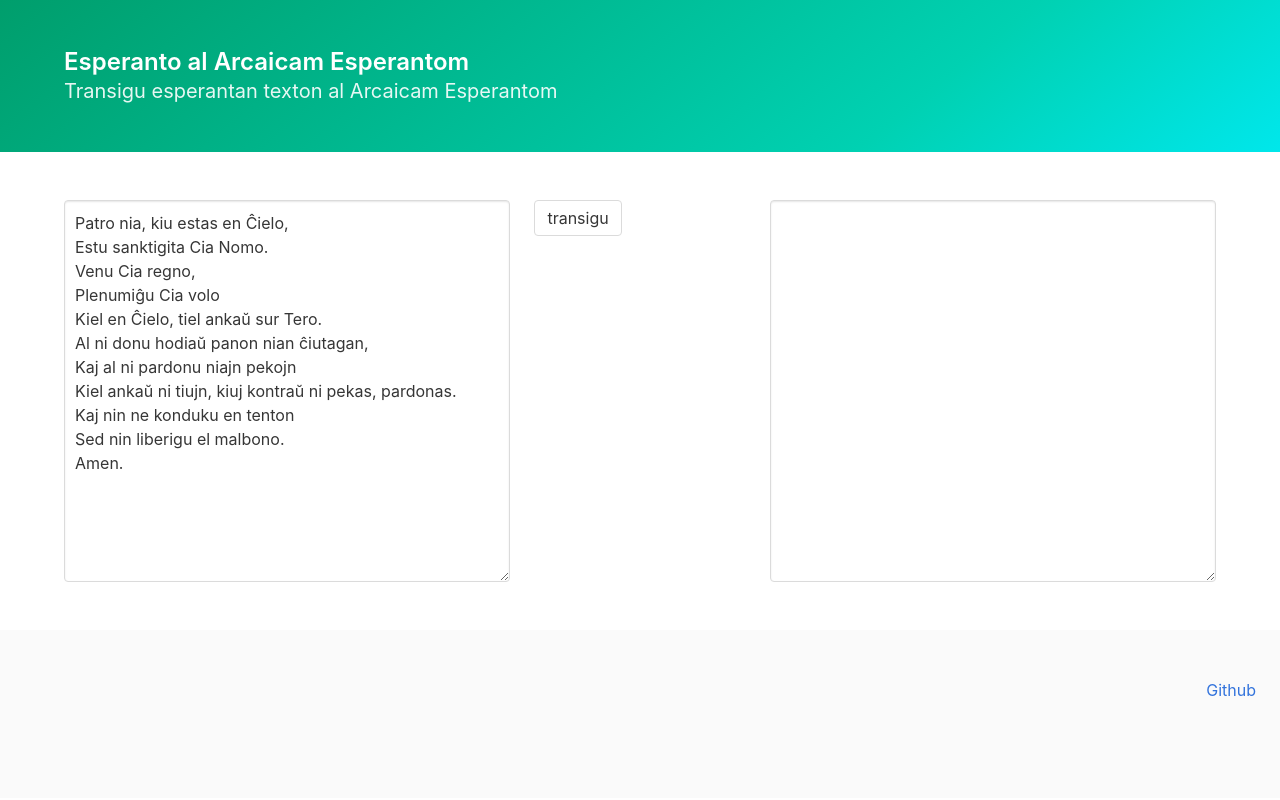
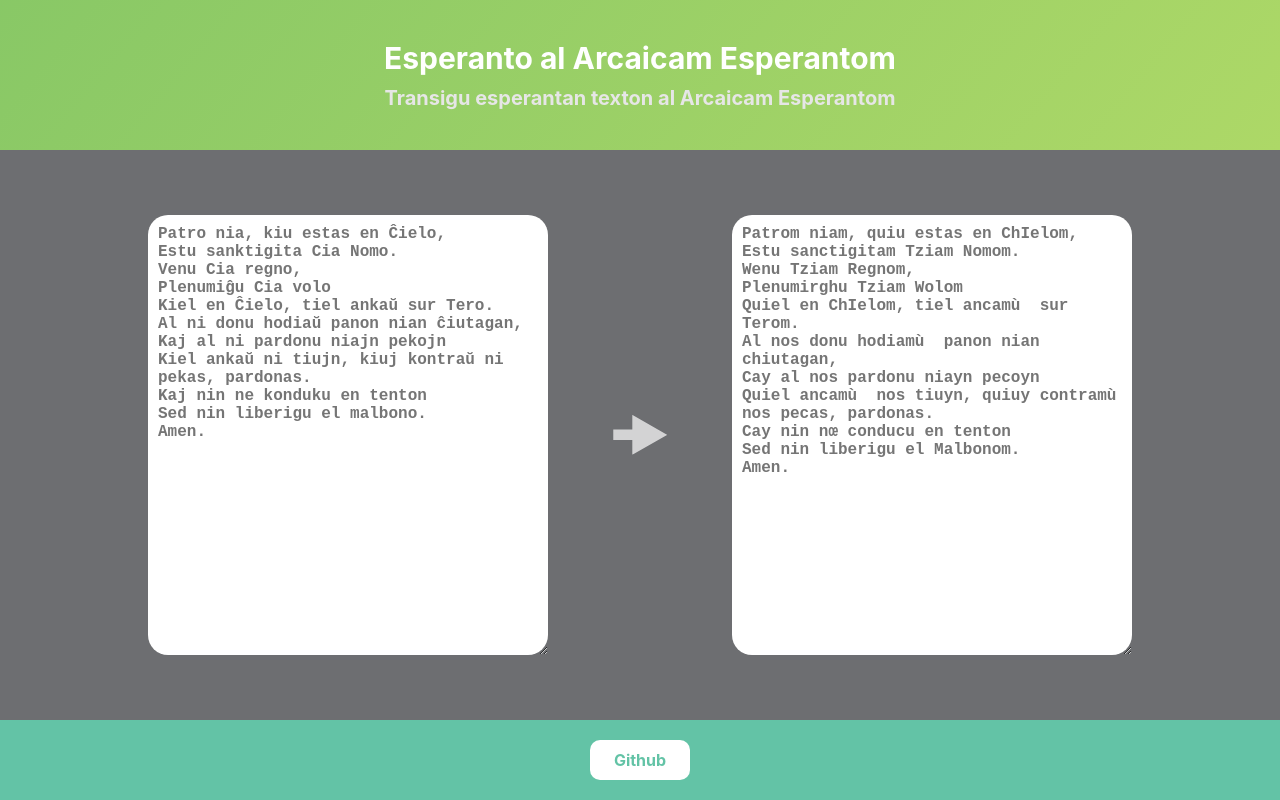
Before and after one commit to Esperanto/arcaicam-esperantom, a plain HTML site: page index.html in a window 1280 px wide. Drawn offline with nearby package versions, Linux system fonts and the light colour scheme.

Commit message:
Nova Desegno. Html-strukturo ŝanĝita. Forigita butono.

```diff
--- /dev/null
+++ b/css/style.css
@@ -0,0 +1,145 @@
+*,
+*::before,
+*::after{
+  box-sizing: border-box;
+  margin: 0;
+  padding: 0;
+  border: 0;
+}
+
+img{
+  display: block;
+}
+
+:root{
+  --unua-koloro: #64b865;
+  --dua-koloro: #add867;
+  --tria-koloro: #63c3a6;
+  --neutrala-koloro: #6d6e71;
+}
+
+body{
+  font-family: -apple-system, BlinkMacSystemFont, 'Segoe UI', Roboto, Oxygen, Ubuntu, Cantarell, 'Open Sans', 'Helvetica Neue', sans-serif;
+}
+
+.c-header{
+  background: linear-gradient(130deg, var(--unua-koloro) 0%, var(--dua-koloro) 100%);
+  background-size: 200% 200%;
+  animation: header 10s ease infinite;
+  text-align: center;
+  padding: 20px;
+  width: 100%;
+}
+
+@keyframes header{
+  0% {background-position: 0% 50%}
+  50% {background-position: 100% 100%}
+  100% {background-position: 0% 50%}
+}
+
+.c-header__title{
+  color: white;
+  font-size: 25px;
+}
+
+.c-header__sub-title{
+  color: #e6e6e6;
+  font-size: 16px;
+  font-weight: bold;
+  width: 80%;
+  margin-top: 10px;
+}
+
+.c-transigo{
+  background-color: var(--neutrala-koloro);
+  padding: 10px 20px;
+  width: 100%;
+  flex-grow: 2;
+}
+
+.c-transigo__container{
+  max-width: 1024px;
+  margin: auto;
+  height: 100%;
+}
+
+[class*="c-transigo__textarea--"], .c-transigo__textarea{
+  width: 100%;
+  height: 280px;
+  margin: 20px auto;
+  border-radius: 20px;
+  padding: 10px;
+  font-size: 16px;
+  font-weight: bold;
+  color: var(--unua-koloro);
+}
+
+.c-transigo__textarea--aeo{
+  color: var(--neutrala-koloro);
+}
+
+.c-transigo__img{
+  margin: auto;
+  width: 40px;
+  opacity: .7;
+}
+
+.c-footer{
+  background-color: var(--tria-koloro);
+  width: 100%;
+  padding: 20px;
+}
+
+.c-button{
+  width: 100px;
+  border-radius: 10px;
+  text-align: center;
+  text-decoration: none;
+  font-weight: bold;
+  color: var(--tria-koloro);
+  background-color: white;
+  padding: 10px;
+}
+
+@media (min-width: 426px) {
+
+  body{
+    height: 100vh;
+  }
+
+  .c-header{
+    height: 150px;
+  }
+
+  .c-header__title{
+    font-size: 30px;
+  }
+
+  .c-header__sub-title{
+    font-size: 20px;
+  }
+
+  .c-transigo__container{
+    max-width: 1024px;
+    display: flex;
+    justify-content: space-between;
+    align-items: center;
+  }
+
+  [class*="c-transigo__textarea--"], .c-transigo__textarea{
+    margin: 20px 20px;
+    max-width: 400px;
+    height: 80%;
+  }
+
+  .c-transigo__img{
+    transform: rotate(-90deg);
+  }
+}
+
+.u-flex{
+  display: flex;
+  justify-content: center;
+  align-items: center;
+  flex-direction: column;
+}
--- a/index.html
+++ b/index.html
@@ -2,30 +2,19 @@
 <html>
 	<head>
 		<meta charset="utf-8">
-		<meta name="viewport" content="width=device-width, initial-scale=1">
+		<meta name="viewport" content="width=device-width, initial-scale=1, user-scalable=no">
 		<title>Esperanto al Arcaicam Esperantom</title>
 		<meta name="description" content="Transigu esperantan texton al Arcaicam Esperantom">
-		<link rel="stylesheet" href="https://cdnjs.cloudflare.com/ajax/libs/bulma/0.7.2/css/bulma.min.css">
-		<link rel="stylesheet" href="/css/style.css">
-		<script src="js/index.js"></script>
+		<link rel="stylesheet" href="./css/style.css">
 	</head>
-	<body>
-		<section class="hero is-primary is-bold">
-			<div class="hero-body">
-				<div class="container">
-					<h1 class="title is-4"><a href="/">Esperanto al Arcaicam Esperantom</a></h1>
-					<div class="subtitle">Transigu esperantan texton al Arcaicam Esperantom</div>
-				</div>
-			</div>
-
-		</section>
-		<section class="section">
-
-			<div class="container">
-
-				<div class="columns">
-					<div class="column is-two-fifths">
-						<textarea id="eo" class="textarea" placeholder="" rows="15">Patro nia, kiu estas en Ĉielo,
+	<body class="u-flex">
+		<header class="c-header u-flex">
+			<h1 class="c-header__title">Esperanto al Arcaicam Esperantom</h1>
+			<span class="c-header__sub-title">Transigu esperantan texton al Arcaicam Esperantom</span>
+		</header>
+		<main class="c-transigo">
+			<div class="c-transigo__container">
+				<textarea id="js-eo" class="c-transigo__textarea" placeholder="Patro nia, kiu estas en Ĉielo,
 Estu sanktigita Cia Nomo.
 Venu Cia regno,
 Plenumiĝu Cia volo
@@ -35,28 +24,26 @@ Kaj al ni pardonu niajn pekojn
 Kiel ankaŭ ni tiujn, kiuj kontraŭ ni pekas, pardonas.
 Kaj nin ne konduku en tenton
 Sed nin liberigu el malbono.
-Amen.</textarea>
-					</div>
-					<div class="column is-one-fifth">
-						<input class="button" type="submit" value="transigu" onclick="transigu();">
-					</div>
-					<div class="column is-two-fifths">
-						<textarea id="aeo" class="textarea" placeholder="" rows="15"></textarea>
-					</div>
-				</div>
-
+Amen.
+				"></textarea>
+				<img class="c-transigo__img" src="./img/arcaicam.svg" alt="flecha">
+				<textarea id="js-aeo" class="c-transigo__textarea--aeo" placeholder="Patrom niam, quiu estas en ChIelom,
+Estu sanctigitam Tziam Nomom.
+Wenu Tziam Regnom,
+Plenumirghu Tziam Wolom
+Quiel en ChIelom, tiel ancamù  sur Terom.
+Al nos donu hodiamù  panon nian chiutagan,
+Cay al nos pardonu niayn pecoyn
+Quiel ancamù  nos tiuyn, quiuy contramù  nos pecas, pardonas.
+Cay nin nœ conducu en tenton
+Sed nin liberigu el Malbonom.
+Amen.
+				"></textarea>
 			</div>
-		</section>
-		<footer class="footer">
-			<div class="content has-text-right">
-				<a href="https://github.com/esperanto/arcaicam-esperantom">Github</a>
-			</div>
+		</main>
+		<footer class="c-footer u-flex">
+			<a href="https://github.com/esperanto/arcaicam-esperantom" class="c-button">Github</a>
 		</footer>
-
-		<!-- Google Tag Manager (noscript) -->
-		<noscript><iframe src="https://www.googletagmanager.com/ns.html?id=GTM-K2D5LZW"
-											height="0" width="0" style="display:none;visibility:hidden"></iframe></noscript>
-		<!-- End Google Tag Manager (noscript) -->
-
+		<script src="./js/index.js"></script>
 	</body>
 </html>
```
Also changed, not shown: img/arcaicam.svg (added).
